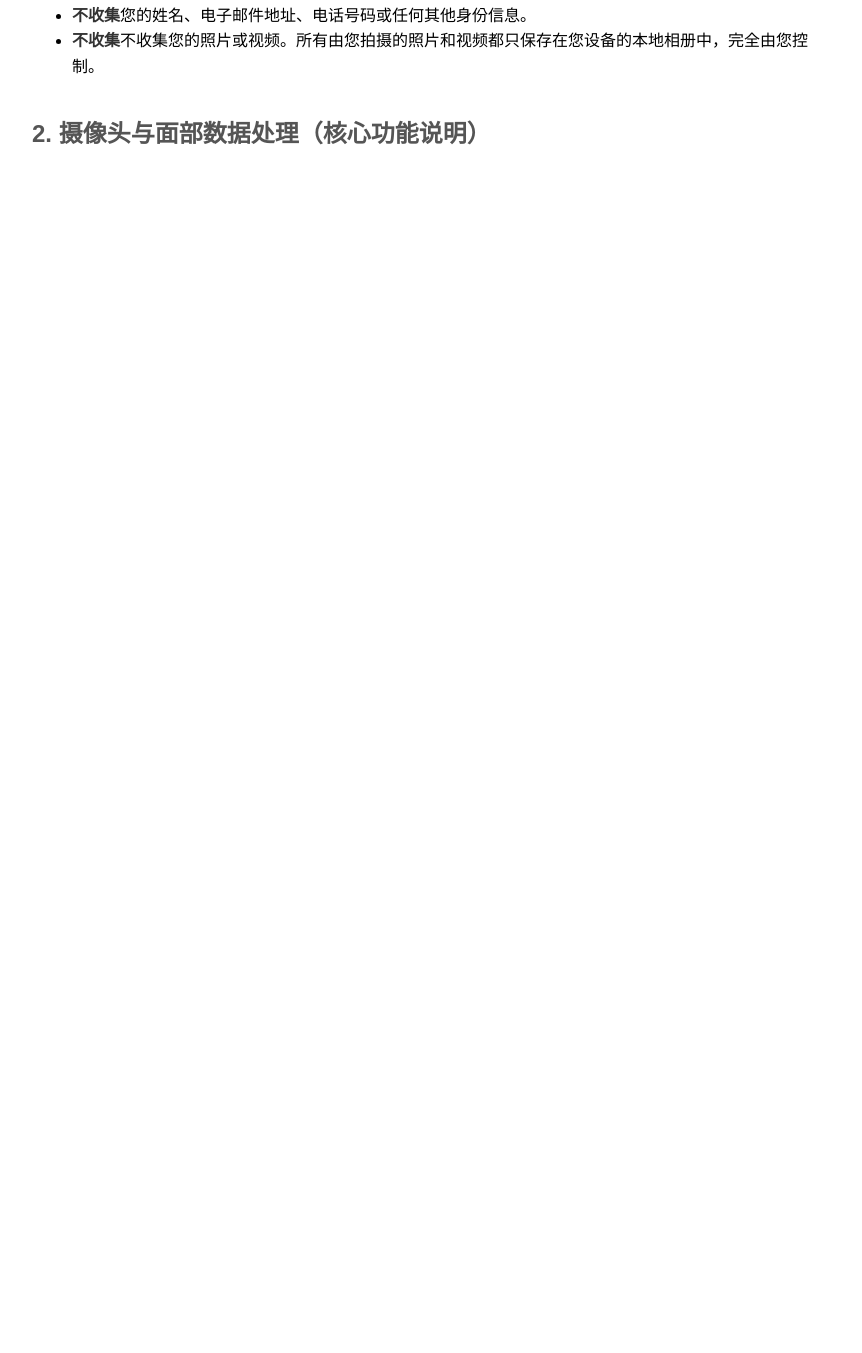
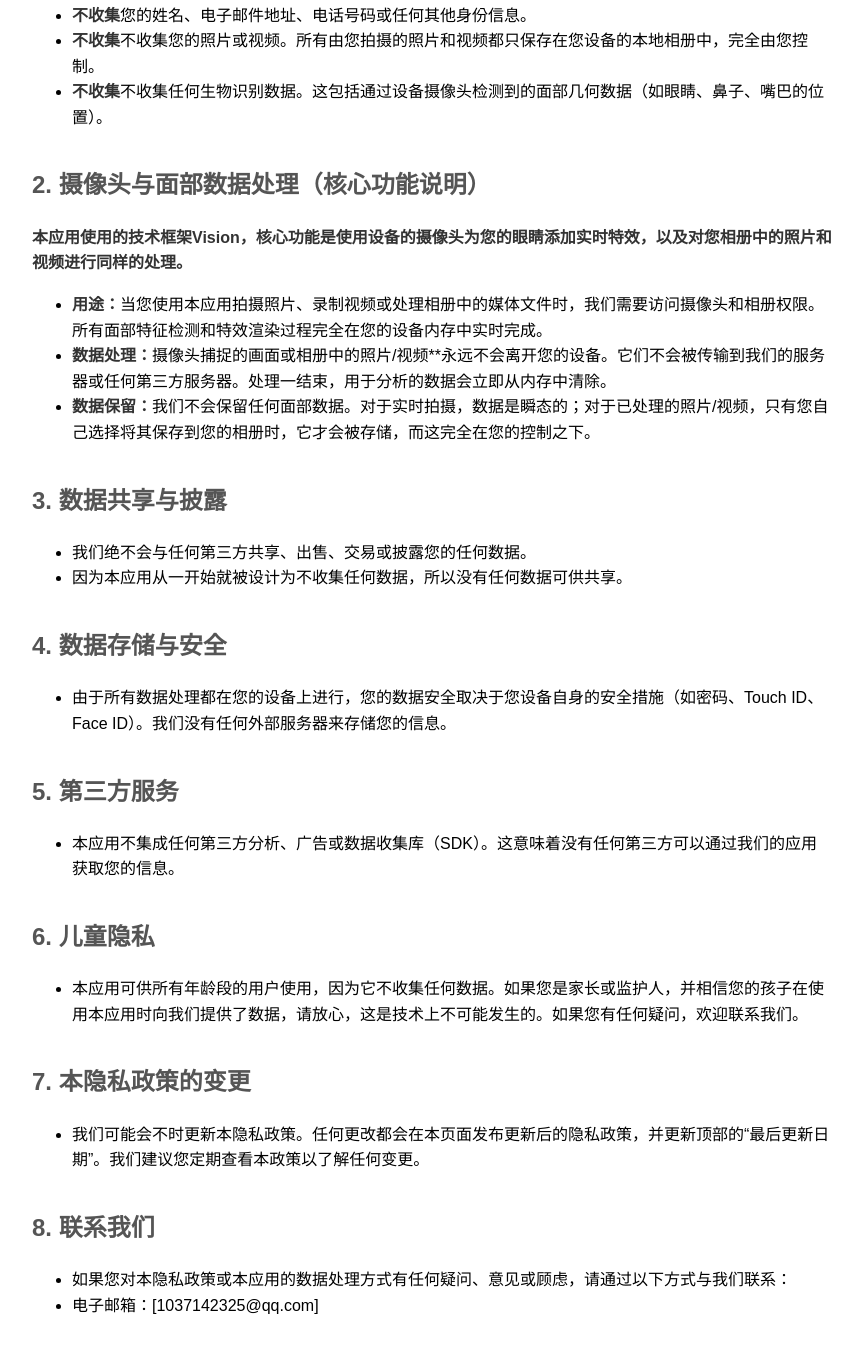
Before and after one commit to long0052520/funuy, a plain HTML site: page index.html in a window 1280 px wide. Shown: the part 449-1802 px from the top of the page, without its empty margins (208-1070 px from the left). Before the commit the page ends 800 px from the top, so only its background shows below. Drawn offline with Linux system fonts and the light colour scheme.

Commit message:
Update index.html

```diff
--- a/index.html
+++ b/index.html
@@ -26,11 +26,48 @@
     <ul>
         <li><strong>不收集</strong>您的姓名、电子邮件地址、电话号码或任何其他身份信息。</li>
         <li><strong>不收集</strong>不收集您的照片或视频。所有由您拍摄的照片和视频都只保存在您设备的本地相册中，完全由您控制。</li>
-        <!-- ... 其余内容 ... -->
+        <li><strong>不收集</strong>不收集任何生物识别数据。这包括通过设备摄像头检测到的面部几何数据（如眼睛、鼻子、嘴巴的位置）。</li>
     </ul>
 
     <h2>2. 摄像头与面部数据处理（核心功能说明）</h2>
-    <!-- ... 其余章节 ... -->
+    <p><strong>本应用使用的技术框架Vision，核心功能是使用设备的摄像头为您的眼睛添加实时特效，以及对您相册中的照片和视频进行同样的处理。</strong></p >
+        <ul>
+        <li><strong>用途：</strong>当您使用本应用拍摄照片、录制视频或处理相册中的媒体文件时，我们需要访问摄像头和相册权限。所有面部特征检测和特效渲染过程完全在您的设备内存中实时完成。</li>
+        <li><strong>数据处理：</strong>摄像头捕捉的画面或相册中的照片/视频**永远不会离开您的设备。它们不会被传输到我们的服务器或任何第三方服务器。处理一结束，用于分析的数据会立即从内存中清除。</li>
+        <li><strong>数据保留：</strong>我们不会保留任何面部数据。对于实时拍摄，数据是瞬态的；对于已处理的照片/视频，只有您自己选择将其保存到您的相册时，它才会被存储，而这完全在您的控制之下。</li>
+    </ul>
+
+    <h2>3. 数据共享与披露</h2>
+        <ul>
+        <li>我们绝不会与任何第三方共享、出售、交易或披露您的任何数据。</li>
+        <li>因为本应用从一开始就被设计为不收集任何数据，所以没有任何数据可供共享。</li>
+    </ul>
+
+     <h2>4. 数据存储与安全</h2>
+        <ul>
+        <li>由于所有数据处理都在您的设备上进行，您的数据安全取决于您设备自身的安全措施（如密码、Touch ID、Face ID）。我们没有任何外部服务器来存储您的信息。</li>
+    </ul>
+
+        <h2>5. 第三方服务</h2>
+        <ul>
+        <li>本应用不集成任何第三方分析、广告或数据收集库（SDK）。这意味着没有任何第三方可以通过我们的应用获取您的信息。</li>
+    </ul>
+
+         <h2> 6. 儿童隐私</h2>
+        <ul>
+        <li>本应用可供所有年龄段的用户使用，因为它不收集任何数据。如果您是家长或监护人，并相信您的孩子在使用本应用时向我们提供了数据，请放心，这是技术上不可能发生的。如果您有任何疑问，欢迎联系我们。</li>
+    </ul>
+
+        <h2>7. 本隐私政策的变更</h2>
+        <ul>
+        <li>我们可能会不时更新本隐私政策。任何更改都会在本页面发布更新后的隐私政策，并更新顶部的“最后更新日期”。我们建议您定期查看本政策以了解任何变更。</li>
+    </ul>
+
+         <h2> 8. 联系我们</h2>
+        <ul>
+        <li>如果您对本隐私政策或本应用的数据处理方式有任何疑问、意见或顾虑，请通过以下方式与我们联系：</li>
+        <li>电子邮箱：[1037142325@qq.com]</li>
+    </ul>
 
 </body>
 </html>
```
